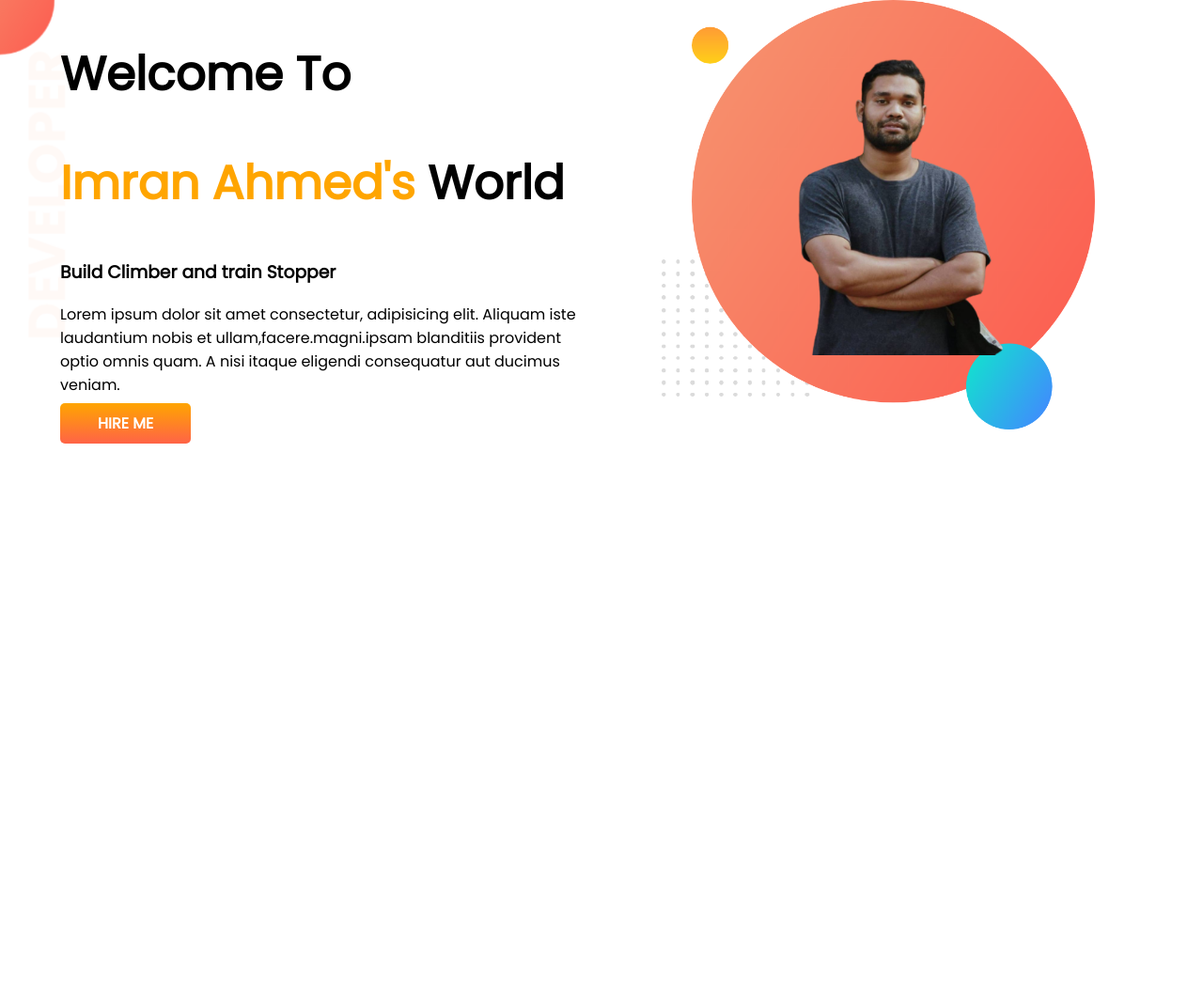
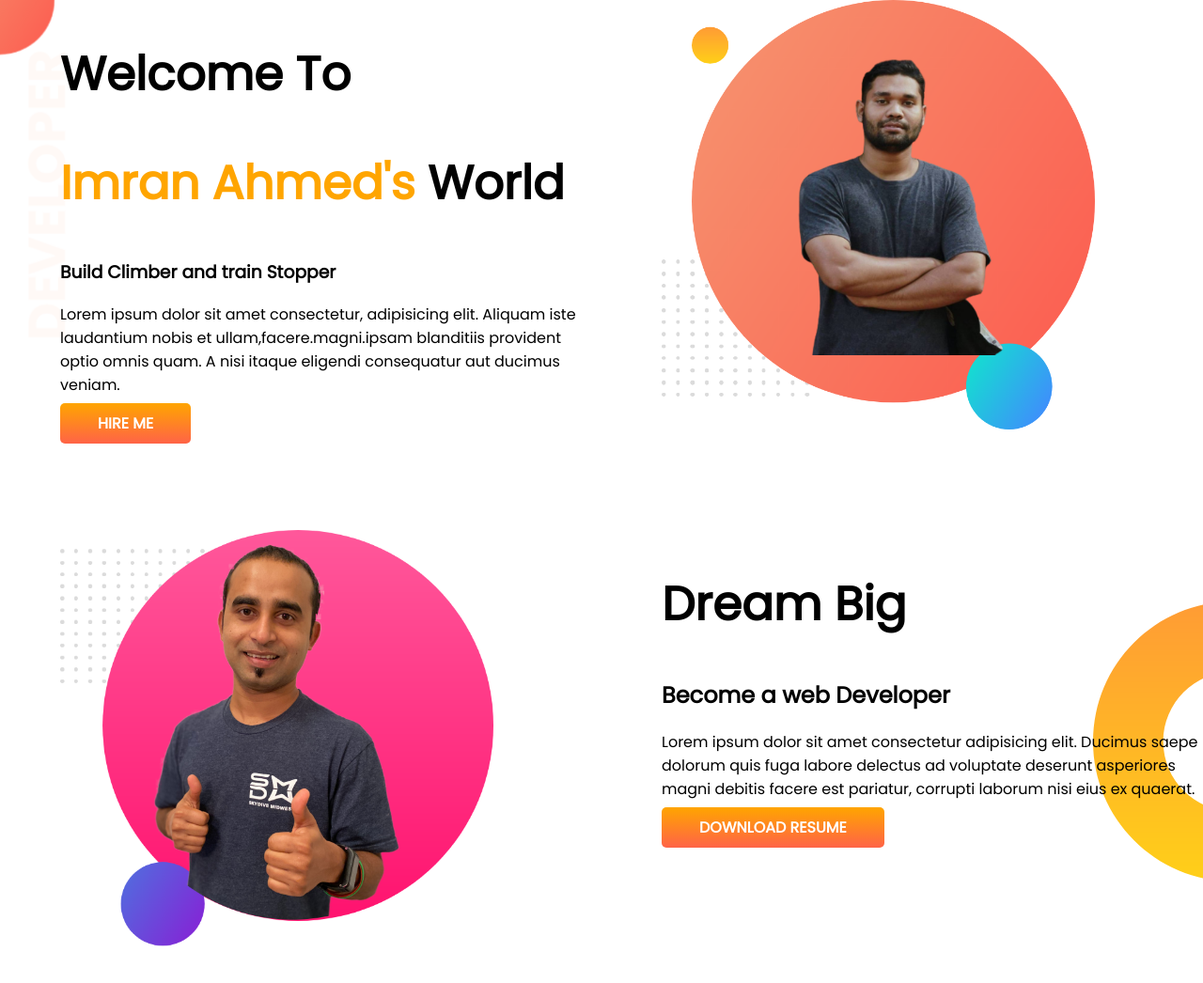
Before and after one commit to ahmad-imran/developer-portfolio, a plain HTML site: page index.html in a window 1280 px wide. Shown: the whole page at 94% size. Before the commit the page ends 800 px from the top, so only its background shows below. Drawn offline with Linux system fonts and the light colour scheme.

Commit message:
section dream added

```diff
--- a/index.html
+++ b/index.html
@@ -29,6 +29,20 @@
             <img src="images/my-bg.png" alt="">
         </div>
     </section>
+
+    <section class="dream-big">
+        <div class="half-width">
+            <img src="images/jhankar2.png" alt="">
+        </div>
+        <div class="half-width">
+            <h1>Dream Big</h1>
+            <h2>Become a web Developer</h2>
+            <p>Lorem ipsum dolor sit amet consectetur adipisicing elit. Ducimus saepe dolorum quis fuga labore delectus
+                ad voluptate deserunt asperiores magni debitis facere est pariatur, corrupti laborum nisi eius ex
+                quaerat.</p>
+            <a class="link-button" target="_blank" href="">DOWNLOAD RESUME</a>
+        </div>
+    </section>
 </body>
 
 </html>
--- a/style.css
+++ b/style.css
@@ -13,6 +13,7 @@ h1 {
 
 section {
     display: flex;
+    margin-bottom: 100px;
 }
 
 .half-width {
@@ -37,3 +38,9 @@ section {
     background-image: url(images/top-banner.png);
     background-repeat: no-repeat;
 }
+
+.dream-big {
+    background-image: url(images/dream-bg.png);
+    background-repeat: no-repeat;
+    background-position: right;
+}
```
Also changed, not shown: images/dream-bg.png (added), images/jhankar2.png (added).
